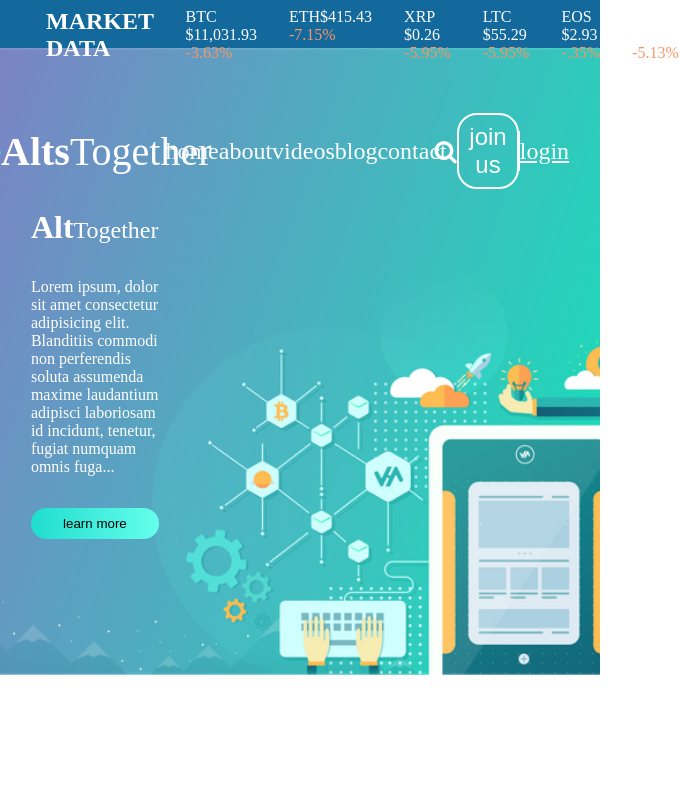
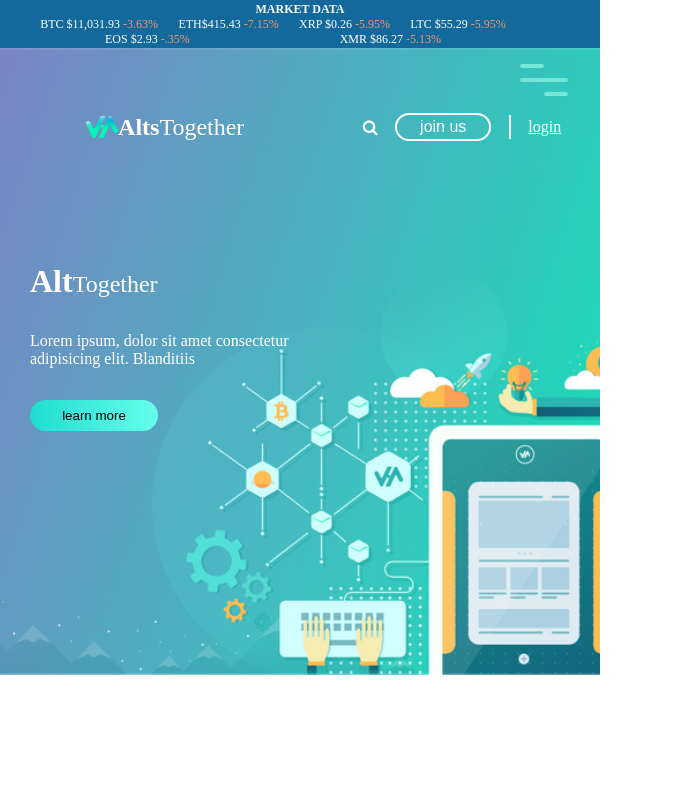
Before and after one commit to MohamedSaafan/homePage, a React (Create React App) app: page / in a window 600 px wide. Shown: the top 789 px of the page, 679 px wide, since content can reach past the window. Built offline with nearby package versions, Linux system fonts and the light colour scheme.

Commit message:
finished the tablet and the ipad screens

```diff
--- a/src/components/About.css
+++ b/src/components/About.css
@@ -1,5 +1,5 @@
 .about {
-  margin: 2rem auto;
+  margin: 0 auto;
   height: 150vh;
 }
 .about .logos {
@@ -49,7 +49,7 @@
   display: grid;
   grid-template-columns: 1fr 1fr 1fr;
   column-gap: 4rem;
-  margin: 5rem auto;
+  margin: 7rem auto;
 }
 
 .about-item {
@@ -86,3 +86,43 @@
   height: 2rem;
   margin: 2rem auto;
 }
+@media only screen and (min-width: 768px) and (max-width: 1024px) {
+  .about {
+    height: 120vh;
+  }
+  .about .logos div {
+    width: 12%;
+  }
+  .about .logos h4 {
+    font-size: 1rem;
+  }
+  .about .info {
+    margin: 2rem auto;
+  }
+  .about .info > h4 {
+    font-size: 2rem;
+  }
+  .about .info > p {
+    margin: 1.2rem auto;
+  }
+  .about .info button {
+    width: 8rem;
+    font-size: 0.9rem;
+    padding: 0.4rem;
+  }
+  .about-items {
+    margin: 4rem auto;
+  }
+}
+@media (min-width: 481px) and (max-width: 767px) {
+  .about {
+    height: 195vh;
+    margin-top: -4rem;
+  }
+  .about-items {
+    grid-template-columns: 1fr 1fr;
+  }
+  .about .logos-item {
+    font-size: 0.5rem;
+  }
+}
--- a/src/components/FirstNavBar.css
+++ b/src/components/FirstNavBar.css
@@ -2,13 +2,18 @@
   background-color: #13699b;
   color: #fff;
   height: 3rem;
-  padding-top: 0.5rem;
+  display: flex;
+  align-items: center;
+}
+.navbar:nth-child(1) h2 {
+  font-size: 0.75rem;
 }
 
 .navbar .container {
   display: flex;
   align-items: center;
 }
+
 .navbar:nth-child(1) .logo {
   width: 20%;
 
@@ -22,8 +27,34 @@
 .navbar ul li {
   display: inline-block;
   margin-left: 2rem;
-  font-size: 1rem;
+  font-size: 0.75rem;
 }
 .navbar ul li span {
   color: #f89566;
 }
+@media only screen and (min-width: 768px) and (max-width: 1024px) {
+  .navbar ul li {
+    margin-left: 0;
+  }
+}
+@media (min-width: 481px) and (max-width: 767px) {
+  .navbar:nth-child(1) .logo {
+    width: 100%;
+    margin: auto;
+  }
+  .navbar:nth-child(1) .logo {
+    text-align: center;
+  }
+  .navbar .container {
+    flex-wrap: wrap;
+  }
+  .navbar:nth-child(1) ul {
+    flex-wrap: wrap;
+    justify-content: space-around;
+    width: 90%;
+  }
+  .navbar:nth-child(1) ul li {
+    margin: 0 0.2rem;
+    font-size: 0.75rem;
+  }
+}
--- a/src/components/Footer.css
+++ b/src/components/Footer.css
@@ -54,3 +54,22 @@
 .footer footer span {
   text-decoration: underline;
 }
+@media only screen and (min-width: 768px) and (max-width: 1024px) {
+  .footer {
+    height: 60vh;
+  }
+  .footer .socials {
+    font-size: 1.5rem;
+  }
+}
+@media (min-width: 481px) and (max-width: 767px) {
+  .footer .socials {
+    font-size: 1rem;
+  }
+  .footer .copy-wrights {
+    width: 25%;
+  }
+  .footer .designer {
+    width: 30%;
+  }
+}
--- a/src/components/Header.css
+++ b/src/components/Header.css
@@ -35,3 +35,13 @@
 
   background-image: linear-gradient(to right, #1fddce, #65ffec);
 }
+@media only screen and (min-width: 768px) and (max-width: 1024px) {
+  .main-header {
+    height: 80vh;
+  }
+}
+@media (min-width: 481px) and (max-width: 767px) {
+  .header-content {
+    width: 50%;
+  }
+}
--- a/src/components/Header.js
+++ b/src/components/Header.js
@@ -1,5 +1,5 @@
 import React from "react";
-import Banner from "../images/Banner.png";
+
 import "./Header.css";
 import MainNavBar from "./MainNavBar";
 
@@ -15,8 +15,6 @@ const Header = (props) => {
           <p>
             {" "}
             Lorem ipsum, dolor sit amet consectetur adipisicing elit. Blanditiis
-            commodi non perferendis soluta assumenda maxime laudantium adipisci
-            laboriosam id incidunt, tenetur, fugiat numquam omnis fuga...
           </p>
           <button>learn more</button>
         </div>
--- a/src/components/MainNavBar.css
+++ b/src/components/MainNavBar.css
@@ -8,8 +8,55 @@
   justify-content: space-between;
   align-items: center;
 }
+
+.toggle-links {
+  position: fixed;
+  top: 5rem;
+  right: 5rem;
+  width: 5rem;
+  height: 4rem;
+  display: flex;
+  flex-direction: column;
+  justify-content: space-between;
+  cursor: pointer;
+  z-index: 1000;
+  transition: transform 650ms ease-out;
+  display: none;
+}
+
+.start {
+  transition: transform 650ms cubic-bezier(0.54, -0.01, 0.57, 0.57);
+  transform-origin: right;
+}
+.toggle {
+  background: #75e6da;
+  width: 100%;
+  height: 4px;
+  border-radius: 0.8rem;
+}
+.end {
+  align-self: flex-end;
+  transform-origin: left;
+  transition: transform 650ms cubic-bezier(0.54, -0.01, 0.57, 0.57);
+}
+.half {
+  width: 50%;
+}
+.animate-toggle {
+  transform: rotate(45deg);
+}
+.animate-toggle .start,
+.animate-toggle .end {
+  transform: rotate(270deg);
+}
+.animate-toggle :nth-child(2) {
+  width: 76%;
+  transform-origin: left;
+  transform: translate(0.55rem, 0);
+}
+
 .main-navbar .container .logo {
-  width: 25%;
+  width: 20%;
   display: flex;
   justify-content: center;
   align-items: center;
@@ -17,11 +64,11 @@
 
 .main-navbar .container .logo h1 {
   display: inline-block;
-  font-size: 2.5rem;
+  font-size: 1.5rem;
   color: #fff;
 }
 .main-navbar .container .logo span {
-  font-size: 2.5rem;
+  font-size: 1.5rem;
   color: #fff;
   font-style: normal;
 }
@@ -29,7 +76,7 @@
   width: 12%;
 }
 .main-navbar ul {
-  width: 50%;
+  width: 45%;
   display: flex;
   justify-content: space-between;
   flex-direction: row;
@@ -40,14 +87,14 @@
 .main-navbar ul li a {
   color: #fff;
   text-decoration: none;
-  font-size: 1.5rem;
+  font-size: 1rem;
 }
 .main-navbar .nav-end {
   width: 25%;
   display: flex;
   justify-content: space-around;
   align-items: center;
-  font-size: 1.5rem;
+  font-size: 1rem;
   color: #fff;
 }
 .main-navbar i {
@@ -57,19 +104,39 @@
   border: 2px solid #fff;
   border-radius: 20px;
   outline: none;
-  font-size: 1.5rem;
-  padding: 1rem;
-  padding: 0.5rem;
+  font-size: 1rem;
+  padding: 0.2rem;
   background-color: transparent;
   color: #fff;
-  width: 10rem;
+  width: 6rem;
 }
 .main-navbar .nav-end span {
   width: 2px;
-  height: 2.5rem;
+  height: 1.5rem;
   background-color: #fff;
   display: inline-block;
 }
 a {
   color: #fff;
 }
+@media (min-width: 481px) and (max-width: 767px) {
+  .main-navbar .toggle-links {
+    display: flex;
+    width: 3rem;
+    height: 2rem;
+    top: 4rem;
+    right: 2rem;
+  }
+  .main-navbar .container .logo {
+    width: 50%;
+    order: 1;
+  }
+  .main-navbar ul {
+    display: none;
+    order: 3;
+  }
+  .main-navbar .container .nav-end {
+    order: 2;
+    width: 40%;
+  }
+}
--- a/src/components/MainNavBar.js
+++ b/src/components/MainNavBar.js
@@ -8,6 +8,11 @@ const MainNavBar = (props) => {
     <div>
       <nav class="main-navbar">
         <div class="container">
+          <div class="toggle-links">
+            <span class="toggle half start"></span>
+            <span class="toggle "></span>
+            <span class="toggle half end"></span>
+          </div>
           <div class="logo">
             <img src={Logo} alt="logo" />
             <h1>Alts</h1>
--- a/src/index.css
+++ b/src/index.css
@@ -15,8 +15,9 @@ button {
 }
 
 .container {
-  width: 90%;
+  width: 90vw;
   margin: auto;
+  overflow: hidden;
 }
 .list-unstyled {
   list-style-type: none;
```
